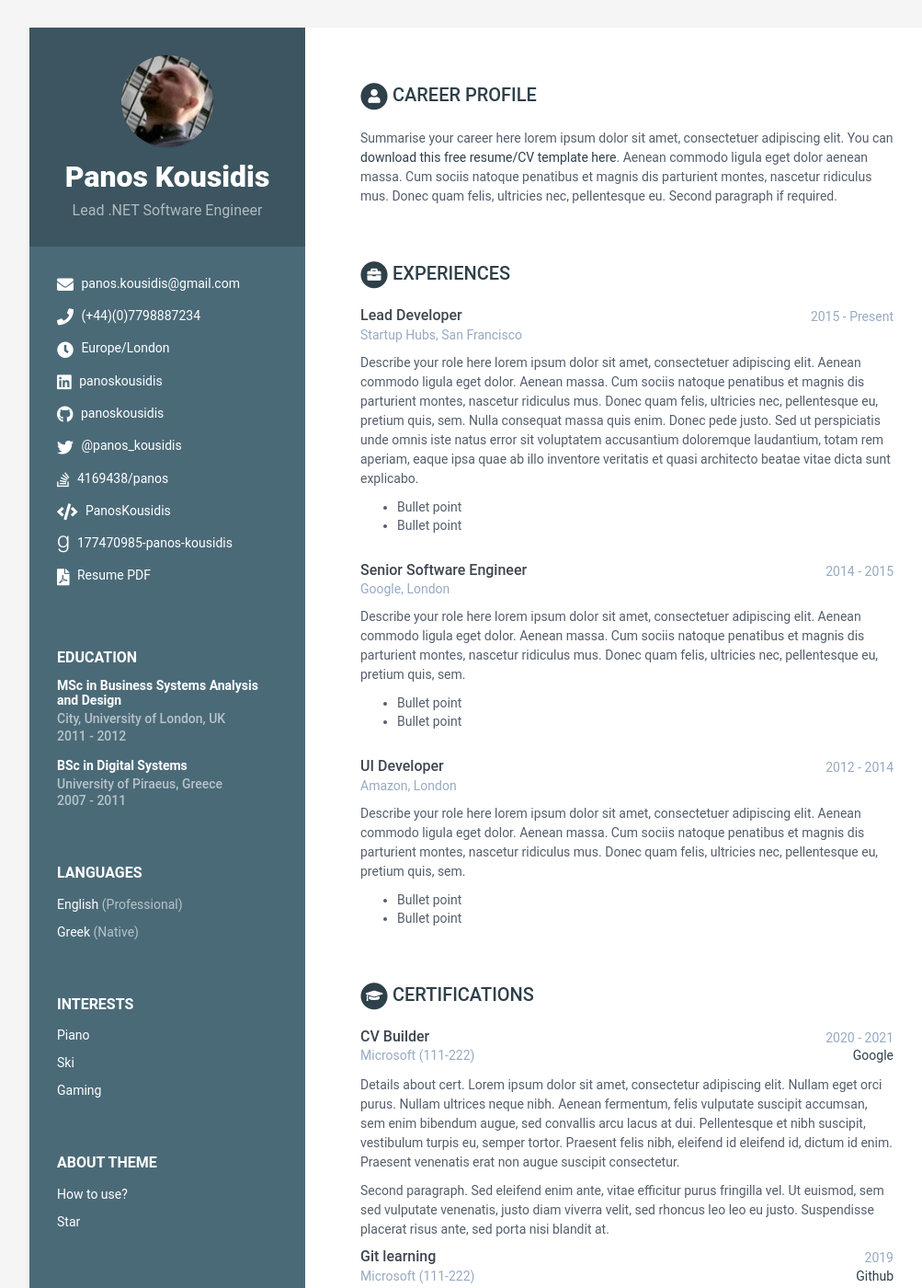
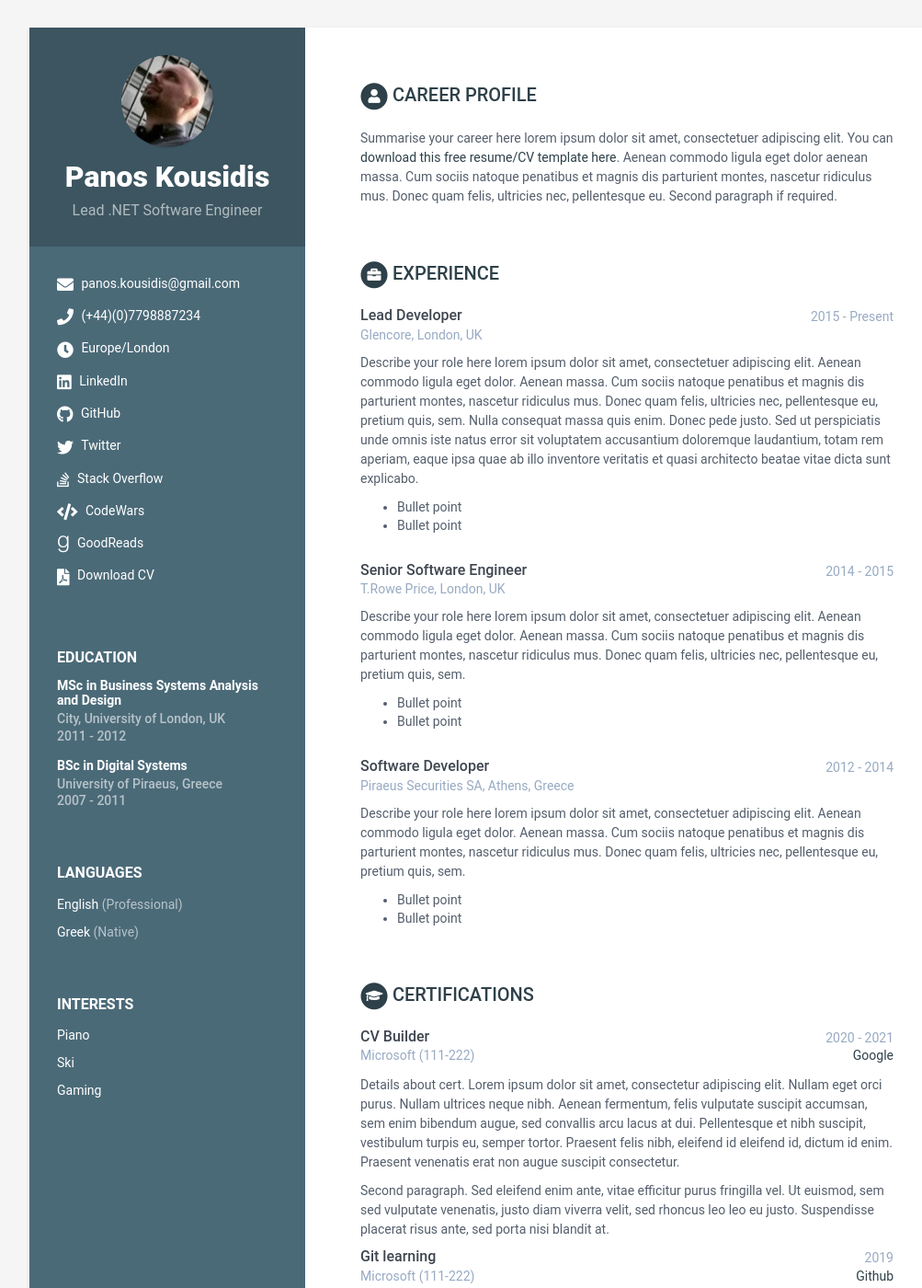
Before and after one commit to PanosKousidis/panoskousidis.github.io, a Jekyll site: the page built from index.html, in a window 1280 px wide and 1400 px high. Shown: the whole window at 92% size, without its empty margins (108-1111 px from the left). Built offline with Jekyll 4.4.1, drawn with Linux system fonts in a browser that asks for light colours.

Commit message:
NA - Add some info

```diff
--- a/_config.yml
+++ b/_config.yml
@@ -1,7 +1,7 @@
 #Update all the sections by editing the data.yml file inside _data folder.
 
 # Site Settings
-title: My Resume
+title: Panos Kousidis
 url: 'http://panoskousidis.github.io'
 
 #change it according to your repository name
--- a/_data/data.yml
+++ b/_data/data.yml
@@ -4,7 +4,7 @@
 
 sidebar:
     position: left # position of the sidebar : left or right
-    about: True # set to False or comment line if you want to remove the "how to use?" in the sidebar
+    about: False # set to False or comment line if you want to remove the "how to use?" in the sidebar
     education: True # set to False if you want education in main section instead of in sidebar
 
     # Profile information
@@ -87,11 +87,11 @@ education:
             - Bullet point
 
 experiences:
-    title: Experiences
+    title: Experience
     info:
       - role: Lead Developer
         time: 2015 - Present
-        company: Startup Hubs, San Francisco
+        company: Glencore, London, UK
         details: |
           Describe your role here lorem ipsum dolor sit amet, consectetuer
           adipiscing elit. Aenean commodo ligula eget dolor. Aenean massa.
@@ -106,7 +106,7 @@ experiences:
             - Bullet point
       - role: Senior Software Engineer
         time: 2014 - 2015
-        company: Google, London
+        company: T.Rowe Price, London, UK
         details: |
           Describe your role here lorem ipsum dolor sit amet, consectetuer
           adipiscing elit. Aenean commodo ligula eget dolor. Aenean massa.
@@ -115,9 +115,9 @@ experiences:
           pellentesque eu, pretium quis, sem.
             - Bullet point
             - Bullet point
-      - role: UI Developer
+      - role: Software Developer
         time: 2012 - 2014
-        company: Amazon, London
+        company: Piraeus Securities SA, Athens, Greece
         details: |
           Describe your role here lorem ipsum dolor sit amet, consectetuer
           adipiscing elit. Aenean commodo ligula eget dolor. Aenean massa.
--- a/_includes/contact.html
+++ b/_includes/contact.html
@@ -27,73 +27,73 @@
 
     {% if sidebar.telegram %}
     <li class="telegram"><i class="fab fa-telegram"></i>
-      <a href="https://t.me/{{ sidebar.telegram }}" target="_blank">{{ sidebar.telegram }}</a>
+      <a href="https://t.me/{{ sidebar.telegram }}" target="_blank">Telegram</a>
     </li>
     {% endif %}
 
     {% if sidebar.website %}
     <li class="website"><i class="fas fa-globe-americas"></i>
-      <a href="http://{{ sidebar.website }}" target="_blank">{{ sidebar.website }}</a>
+      <a href="http://{{ sidebar.website }}" target="_blank">Website</a>
     </li>
     {% endif %}
 
     {% if sidebar.linkedin %}
     <li class="linkedin"><i class="fab fa-linkedin"></i>
-      <a href="https://linkedin.com/in/{{ sidebar.linkedin }}" target="_blank">{{ sidebar.linkedin }}</a>
+      <a href="https://linkedin.com/in/{{ sidebar.linkedin }}" target="_blank">LinkedIn</a>
     </li>
     {% endif %}
 
     {% if sidebar.xing %}
     <li class="xing"><i class="fab fa-xing"></i>
-      <a href="https://www.xing.com/profile/{{ sidebar.xing }}" target="_blank">{{ sidebar.xing }}</a>
+      <a href="https://www.xing.com/profile/{{ sidebar.xing }}" target="_blank">Xing</a>
     </li>
     {% endif %}
 
     {% if sidebar.github %}
     <li class="github"><i class="fab fa-github"></i>
-      <a href="http://github.com/{{ sidebar.github }}" target="_blank">{{ sidebar.github }}</a>
+      <a href="http://github.com/{{ sidebar.github }}" target="_blank">GitHub</a>
     </li>
     {% endif %}
 
     {% if sidebar.gitlab %}
     <li class="gitlab"><i class="fab fa-gitlab"></i>
-      <a href="http://gitlab.com/{{ sidebar.gitlab }}" target="_blank">{{ sidebar.gitlab }}</a>
+      <a href="http://gitlab.com/{{ sidebar.gitlab }}" target="_blank">GitLab</a>
     </li>
     {% endif %}
 
     {% if sidebar.bitbucket %}
     <li class="bitbucket"><i class="fab fa-bitbucket"></i>
-      <a href="http://bitbucket.com/{{ sidebar.bitbucket }}" target="_blank">{{ sidebar.bitbucket }}</a>
+      <a href="http://bitbucket.com/{{ sidebar.bitbucket }}" target="_blank">BitBucket</a>
     </li>
     {% endif %}
 
     {% if sidebar.twitter %}
     <li class="twitter"><i class="fab fa-twitter"></i>
-      <a href="https://twitter.com/{{ sidebar.twitter }}" target="_blank">{{ sidebar.twitter }}</a>
+      <a href="https://twitter.com/{{ sidebar.twitter }}" target="_blank">Twitter</a>
     </li>
     {% endif %}
 
     {% if sidebar.stack-overflow %}
     <li class="stack-overflow"><i class="fab fa-stack-overflow"></i>
-      <a href="https://stackoverflow.com/users/{{ sidebar.stack-overflow }}" target="_blank">{{ sidebar.stack-overflow }}</a>
+      <a href="https://stackoverflow.com/users/{{ sidebar.stack-overflow }}" target="_blank">Stack Overflow</a>
     </li>
     {% endif %}
 
     {% if sidebar.codewars %}
     <li class="codewars"><i class="fas fa-code"></i>
-      <a href="https://www.codewars.com/users/{{ sidebar.codewars }}/completed_solutions" target="_blank">{{ sidebar.codewars }}</a>
+      <a href="https://www.codewars.com/users/{{ sidebar.codewars }}/completed_solutions" target="_blank">CodeWars</a>
     </li>
     {% endif %}
 
     {% if sidebar.goodreads %}
     <li class="goodreads-g"><i class="fab fa-goodreads-g"></i>
-      <a href="https://www.goodreads.com/user/show/{{ sidebar.goodreads }}" target="_blank">{{ sidebar.goodreads }}</a>
+      <a href="https://www.goodreads.com/user/show/{{ sidebar.goodreads }}" target="_blank">GoodReads</a>
     </li>
     {% endif %}
 
     {% if sidebar.pdf %}
     <li class="pdf"><i class="fas fa-file-pdf"></i>
-      <a href="{{ sidebar.pdf }}" target="_blank">Resume PDF</a>
+      <a href="{{ sidebar.pdf }}" target="_blank">Download CV</a>
     </li>
     {% endif %}
 
```
